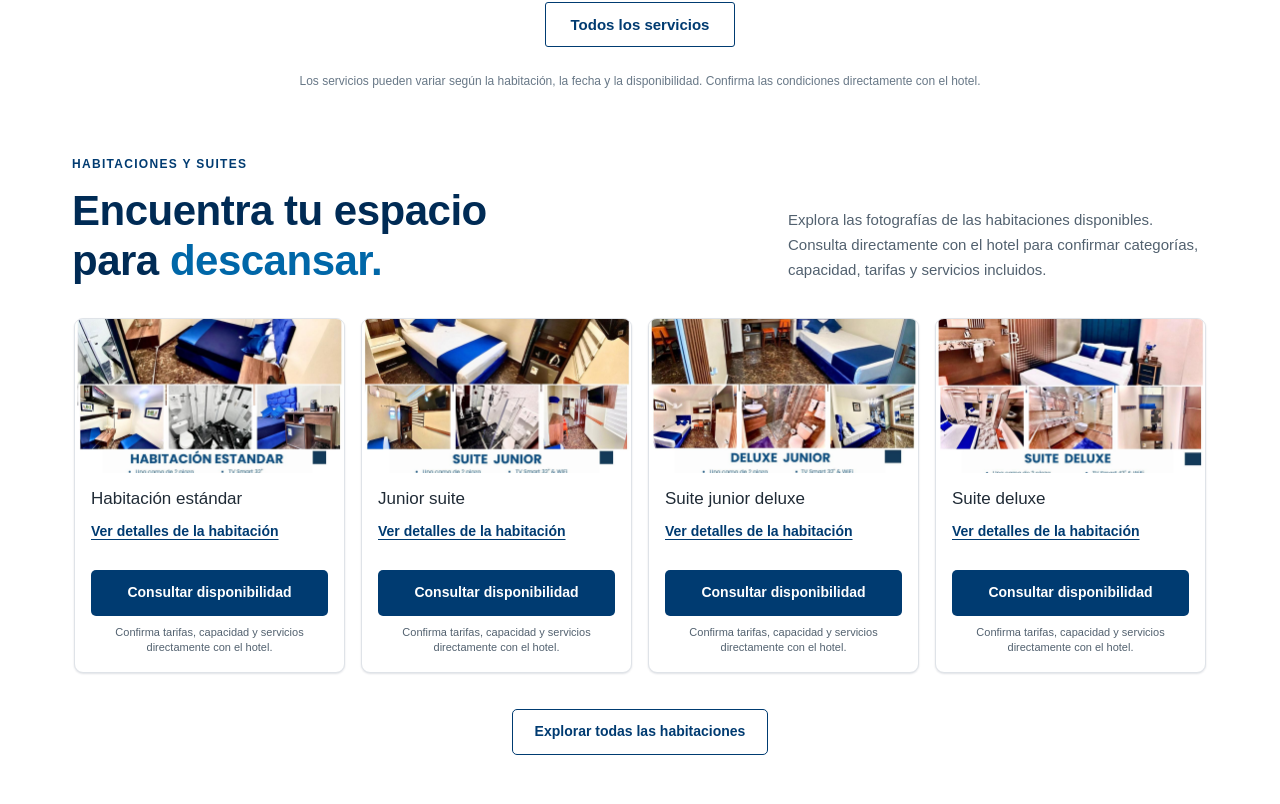
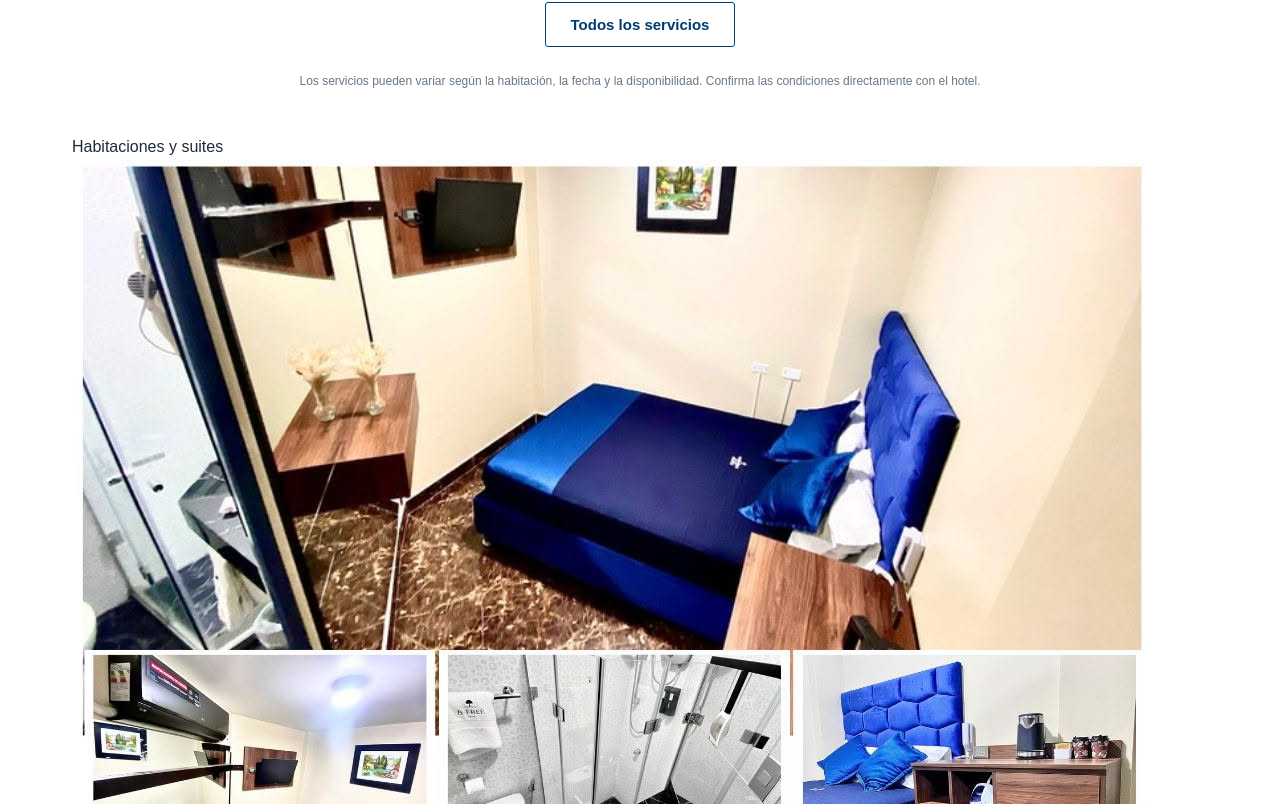
Before and after one commit to camilogomez17/hotelBlueThree, a Next.js app: page / in a window 1280 px wide. Shown: the part 1436-2240 px from the top of the page. Built offline with nearby package versions, Linux system fonts and the light colour scheme.

Commit message:
Replace homepage room grid with horizontal room showcase

```diff
--- a/app/page.tsx
+++ b/app/page.tsx
@@ -3,6 +3,7 @@
 import { useState } from "react";
 import { ServicesGrid } from "./components/ServicesGrid";
 import PolicyTabs from "./components/PolicyTabs";
+import HomeRoomCards from "./components/HomeRoomCards";
 
 const photos = [
   {
@@ -174,24 +175,7 @@ export default function Home() {
 
       <section className="services-section" id="servicios"><ServicesGrid /></section>
 
-      <section className="rooms-section section-wrap">
-        <div className="section-heading"><div><p className="eyebrow">HABITACIONES Y SUITES</p><h2>Encuentra tu espacio<br/>para <em>descansar.</em></h2></div><p>Explora las fotografías de las habitaciones disponibles. Consulta directamente con el hotel para confirmar categorías, capacidad, tarifas y servicios incluidos.</p></div>
-        <div className="room-grid" aria-label="Habitaciones y suites disponibles">
-          {roomPhotos.slice(0, 4).map((photo) => (
-            <article className="room-card" key={photo.src}>
-              <img src={photo.src} alt={photo.alt} loading="lazy" />
-              <div className="room-card-content">
-                <h3>{photo.title}</h3>
-                <a className="room-details-link" href="/habitaciones">Ver detalles de la habitación</a>
-                <div className="room-card-spacer" />
-                <a className="room-book-button" href="https://api.whatsapp.com/message/IPFK3E5CKTNGK1?autoload=1&app_absent=0" target="_blank" rel="noopener noreferrer">Consultar disponibilidad</a>
-                <p className="room-rate-note">Confirma tarifas, capacidad y servicios directamente con el hotel.</p>
-              </div>
-            </article>
-          ))}
-        </div>
-        <div className="room-more"><a className="room-explore-button" href="/habitaciones">Explorar todas las habitaciones</a></div>
-      </section>
+      <HomeRoomCards />
 
       <section className="home-dining-section section-wrap" id="gastronomia">
         <div className="section-heading"><div><p className="eyebrow">CAFETERÍA BLUETHREE</p><h2>Sabores para disfrutar<br/>tu <em>estadía.</em></h2></div><p>Descubre las categorías y opciones de nuestra carta. Consulta los precios, ingredientes y detalles en el menú completo.</p></div>
```
